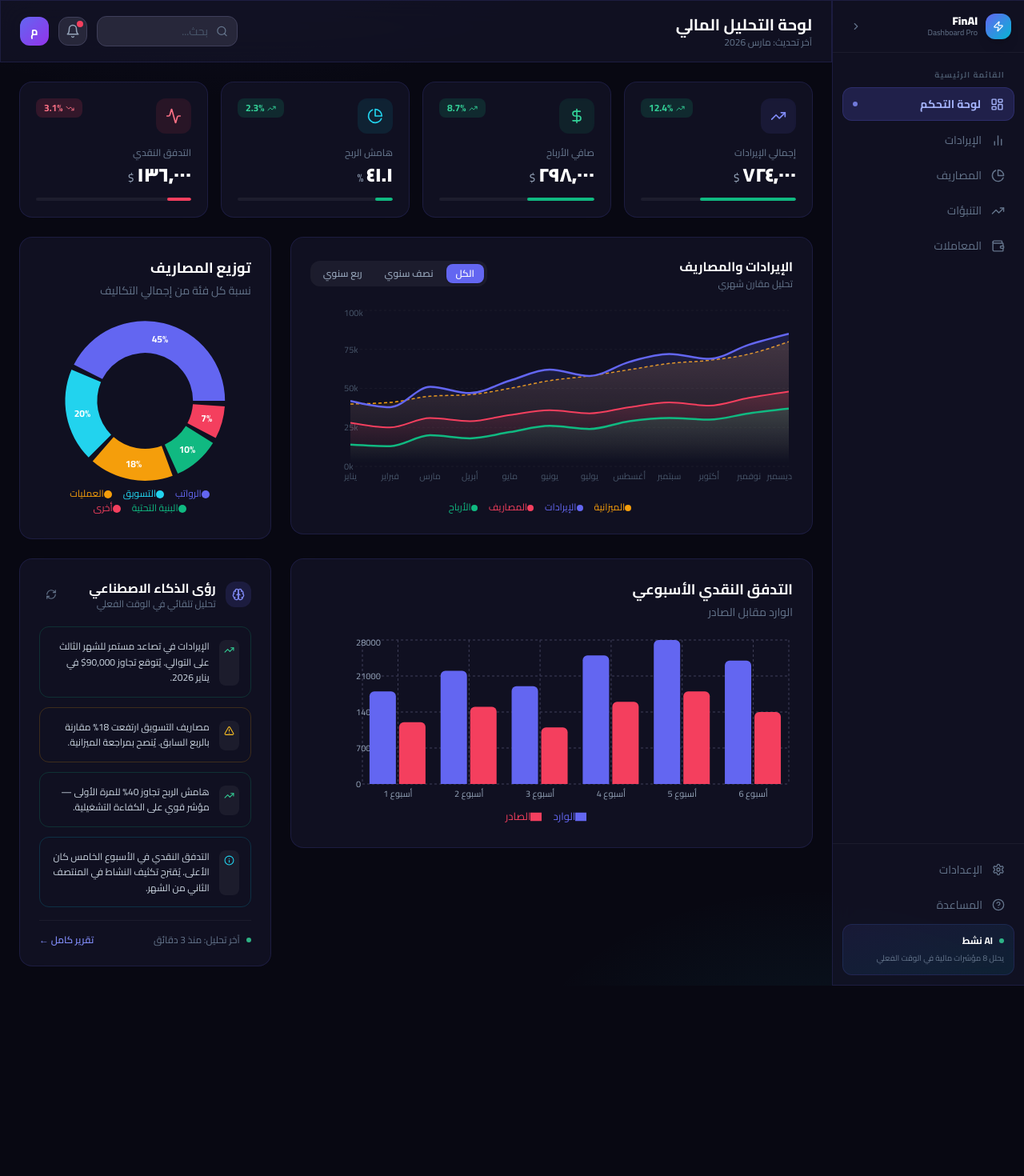
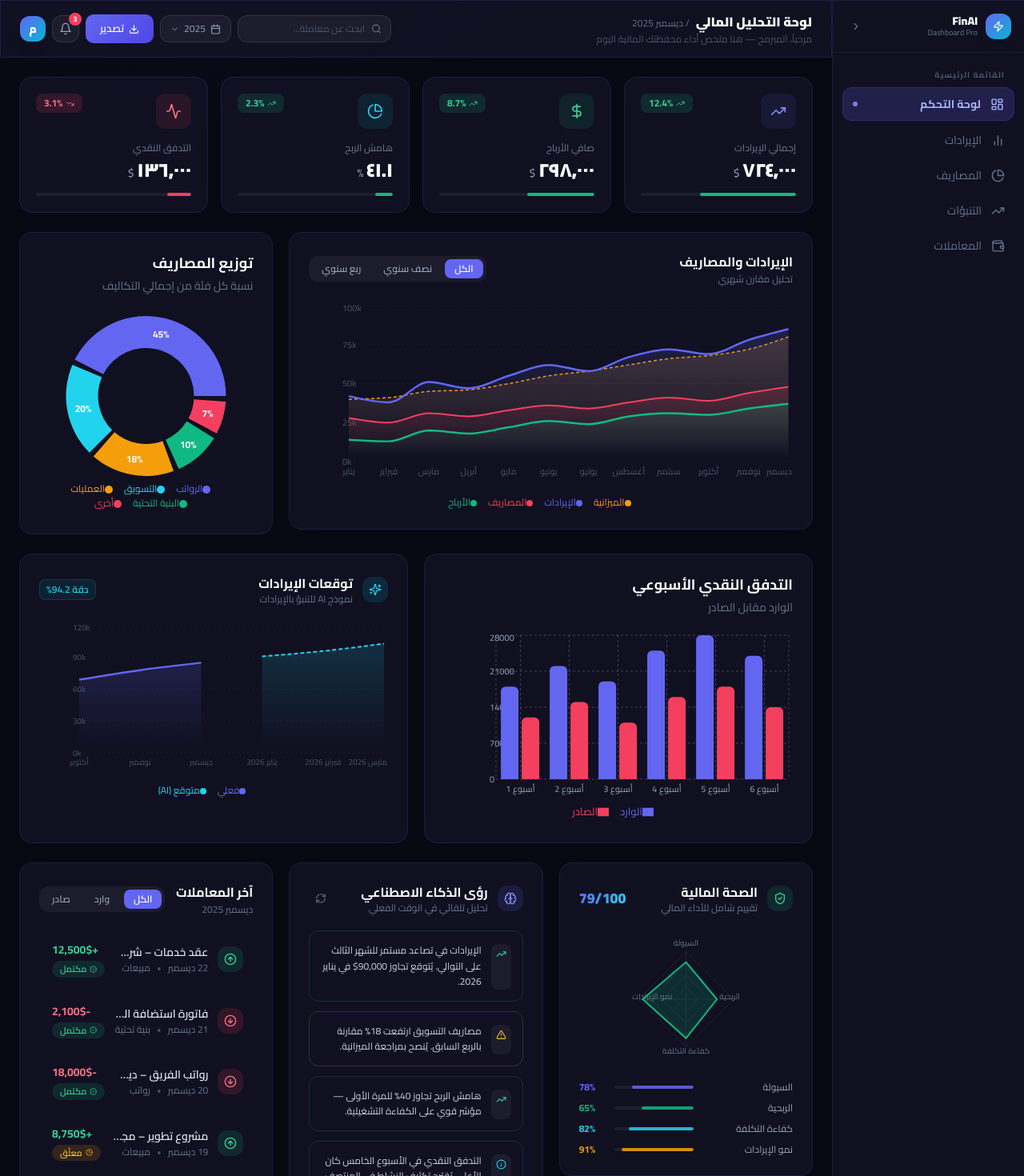
Before and after one commit to almubarmaj23-hub/financial-dashboard-ai, a Next.js app: page /financial-dashboard-ai/ in a window 1280 px wide. Shown: the top 1470 px of the page at 80% size. Before the commit the page ends 1232 px from the top, so only its background shows below. Built offline with nearby package versions, Linux system fonts and the light colour scheme.

Commit message:
🏠 Full dashboard: all sections integrated + header + footer

```diff
--- a/src/app/page.tsx
+++ b/src/app/page.tsx
@@ -1,68 +1,127 @@
 'use client'
+import { useState } from 'react'
 import KpiCard from '@/components/KpiCard'
 import RevenueChart from '@/components/RevenueChart'
 import ExpenseChart from '@/components/ExpenseChart'
 import CashFlowChart from '@/components/CashFlowChart'
 import AiInsights from '@/components/AiInsights'
+import ForecastChart from '@/components/ForecastChart'
+import HealthMetrics from '@/components/HealthMetrics'
+import TransactionsTable from '@/components/TransactionsTable'
 import Sidebar from '@/components/Sidebar'
 import { kpis } from '@/lib/data'
-import { Bell, Search } from 'lucide-react'
+import { Bell, Search, Download, Calendar, ChevronDown } from 'lucide-react'
 
 export default function Dashboard() {
+  const [notif, setNotif] = useState(3)
+
   return (
     <div className="flex min-h-screen">
       <Sidebar />
-      <main className="flex-1 flex flex-col">
 
-        {/* Header */}
-        <header className="glass border-b border-surface-border px-6 py-4 flex items-center justify-between sticky top-0 z-10">
-          <div>
-            <h1 className="text-xl font-bold text-white">لوحة التحليل المالي</h1>
-            <p className="text-slate-500 text-xs">آخر تحديث: مارس 2026</p>
+      <main className="flex-1 flex flex-col overflow-hidden">
+
+        {/* ── Header ── */}
+        <header className="glass border-b border-white/5 px-6 py-3.5 flex items-center justify-between sticky top-0 z-20">
+          <div className="fade-up">
+            <h1 className="text-base font-black text-white">
+              لوحة التحليل المالي
+              <span className="mr-2 text-xs font-normal text-slate-500">/ ديسمبر 2025</span>
+            </h1>
+            <p className="text-slate-600 text-xs mt-0.5 hidden sm:block">مرحباً، المبرمج — هنا ملخص أداء محفظتك المالية اليوم</p>
           </div>
-          <div className="flex items-center gap-3">
-            <div className="relative">
-              <Search size={15} className="absolute right-3 top-1/2 -translate-y-1/2 text-slate-500" />
+
+          <div className="flex items-center gap-2">
+            {/* Search */}
+            <div className="relative hidden md:block">
+              <Search size={13} className="absolute right-3 top-1/2 -translate-y-1/2 text-slate-500 pointer-events-none"/>
               <input
-                placeholder="بحث..."
-                className="bg-surface-card border border-surface-border rounded-xl pr-9 pl-4 py-2 text-sm text-slate-300 placeholder-slate-600 focus:outline-none focus:border-primary w-44"
+                placeholder="ابحث عن معاملة..."
+                className="bg-white/5 border border-white/10 rounded-xl pr-8 pl-4 py-2 text-xs text-slate-300 placeholder-slate-600
+                           focus:outline-none focus:border-indigo-500/50 focus:bg-white/8 transition-all w-48"
               />
             </div>
-            <button className="relative p-2 rounded-xl bg-surface-card border border-surface-border text-slate-400 hover:text-white transition">
-              <Bell size={18} />
-              <span className="absolute top-1 right-1 w-2 h-2 bg-rose-500 rounded-full" />
+
+            {/* Period Selector */}
+            <button className="hidden sm:flex items-center gap-1.5 px-3 py-2 bg-white/5 border border-white/10 rounded-xl text-xs text-slate-400 hover:text-white transition-all">
+              <Calendar size={13}/>
+              2025
+              <ChevronDown size={11}/>
             </button>
-            <div className="w-9 h-9 bg-gradient-to-br from-indigo-500 to-purple-600 rounded-xl flex items-center justify-center text-white font-bold text-sm">م</div>
+
+            {/* Export */}
+            <button className="btn-primary flex items-center gap-1.5 hidden sm:flex">
+              <Download size={13}/>
+              تصدير
+            </button>
+
+            {/* Notifications */}
+            <button
+              onClick={() => setNotif(0)}
+              className="relative p-2 rounded-xl bg-white/5 border border-white/10 text-slate-400 hover:text-white transition-all"
+            >
+              <Bell size={16}/>
+              {notif > 0 && (
+                <span className="absolute -top-1 -right-1 w-4 h-4 bg-rose-500 rounded-full text-[9px] text-white font-bold flex items-center justify-center">
+                  {notif}
+                </span>
+              )}
+            </button>
+
+            {/* Avatar */}
+            <div className="w-8 h-8 bg-gradient-to-br from-indigo-500 to-cyan-500 rounded-xl flex items-center justify-center text-white font-black text-sm shadow-lg cursor-pointer">
+              م
+            </div>
           </div>
         </header>
 
-        {/* Content */}
+        {/* ── Content ── */}
         <div className="flex-1 p-6 space-y-6 overflow-auto">
 
           {/* KPIs */}
           <div className="grid grid-cols-2 xl:grid-cols-4 gap-4">
             {kpis.map((kpi, i) => (
-              <KpiCard key={i} {...kpi} delay={i * 80} />
+              <KpiCard key={i} {...kpi} delay={i * 80}/>
             ))}
           </div>
 
-          {/* Charts Row 1 */}
-          <div className="grid grid-cols-1 xl:grid-cols-3 gap-6">
+          {/* Row 1: Revenue + Expense */}
+          <div className="grid grid-cols-1 xl:grid-cols-3 gap-5">
             <div className="xl:col-span-2">
-              <RevenueChart />
+              <RevenueChart/>
             </div>
-            <ExpenseChart />
+            <ExpenseChart/>
           </div>
 
-          {/* Charts Row 2 */}
-          <div className="grid grid-cols-1 xl:grid-cols-3 gap-6">
-            <div className="xl:col-span-2">
-              <CashFlowChart />
+          {/* Row 2: CashFlow + AI Forecast */}
+          <div className="grid grid-cols-1 xl:grid-cols-2 gap-5">
+            <CashFlowChart/>
+            <ForecastChart/>
+          </div>
+
+          {/* Row 3: Transactions + Health + AI Insights */}
+          <div className="grid grid-cols-1 xl:grid-cols-3 gap-5">
+            <div className="xl:col-span-1">
+              <HealthMetrics/>
             </div>
-            <AiInsights />
+            <div className="xl:col-span-1">
+              <AiInsights/>
+            </div>
+            <div className="xl:col-span-1">
+              <TransactionsTable/>
+            </div>
           </div>
 
         </div>
+
+        {/* ── Footer ── */}
+        <footer className="border-t border-white/5 px-6 py-3 flex items-center justify-between text-xs text-slate-600">
+          <span>© 2025 FinAI Dashboard · بُني بـ Next.js + Recharts + AI</span>
+          <span className="flex items-center gap-1.5">
+            <span className="w-1.5 h-1.5 bg-emerald-400 rounded-full animate-pulse"/>
+            جميع الأنظمة تعمل
+          </span>
+        </footer>
       </main>
     </div>
   )
```
